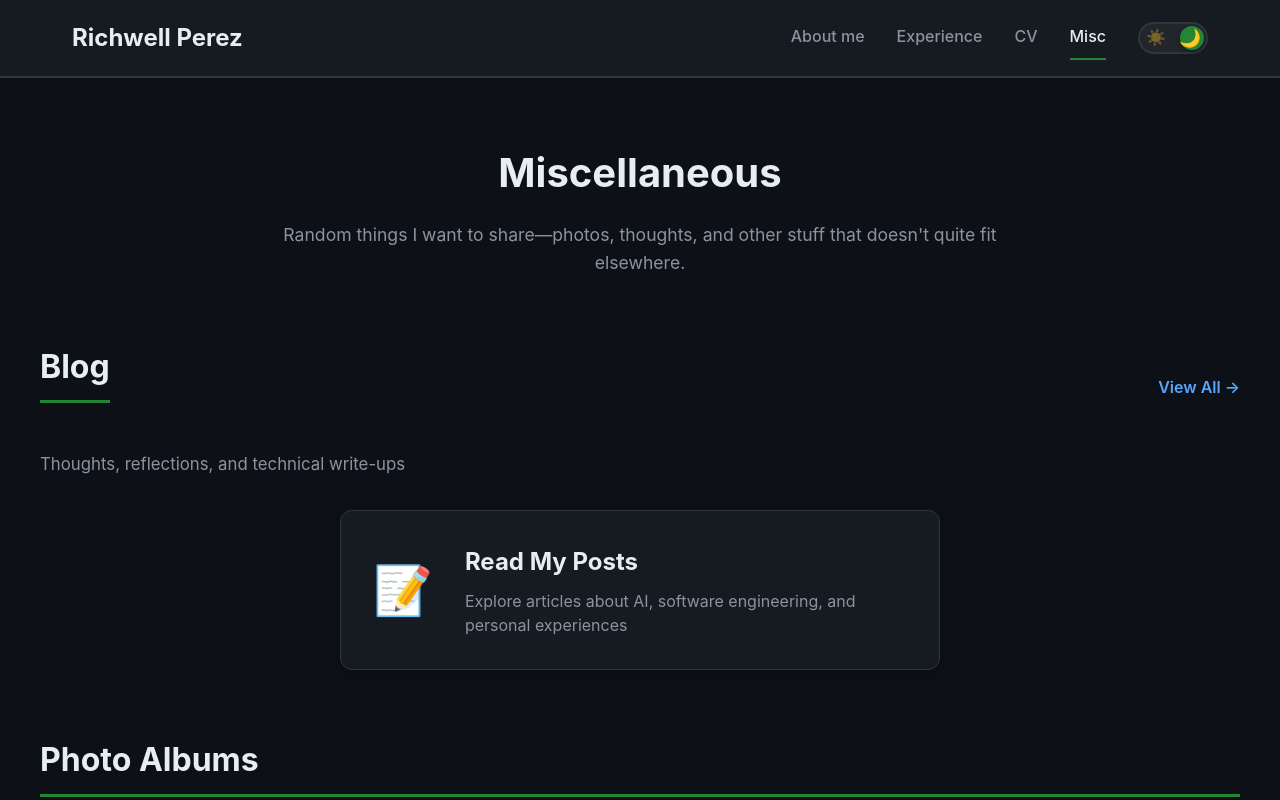
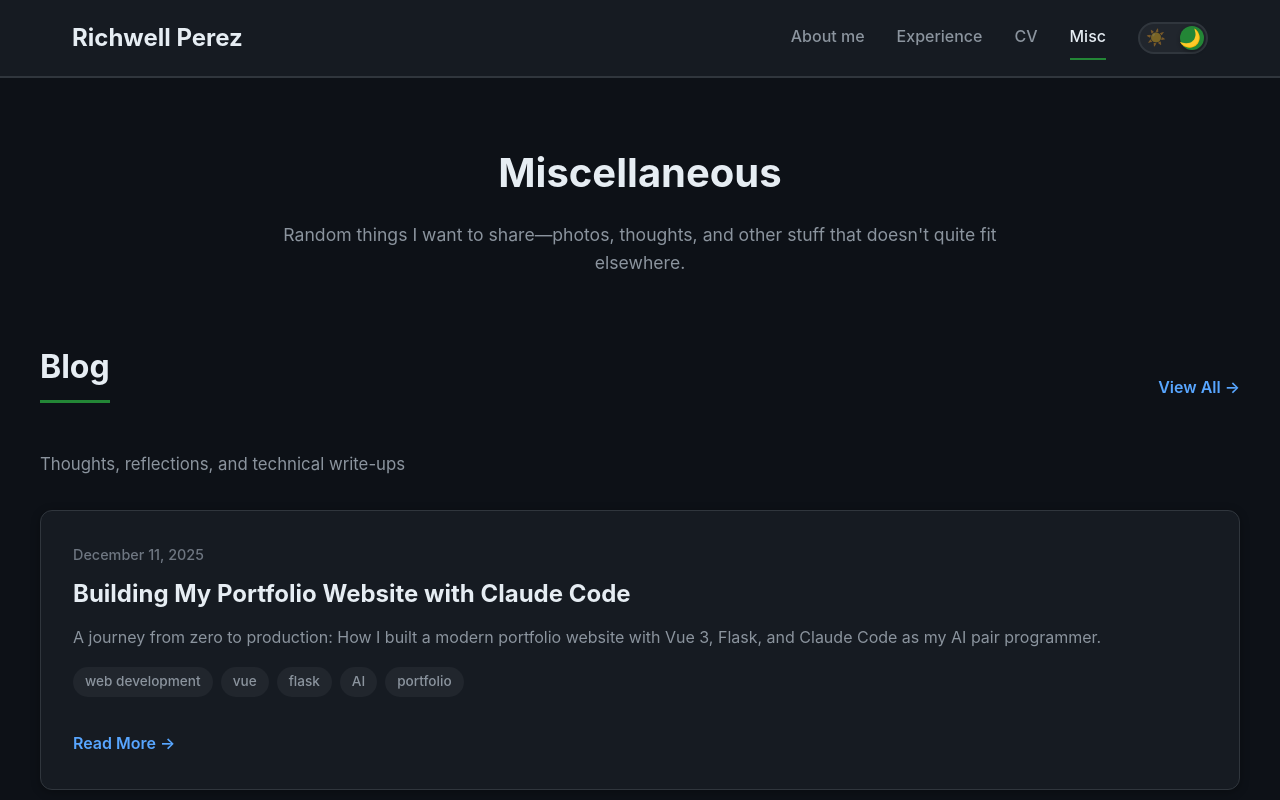
Before and after one commit to richwellp/richwellp.github.io, a Vue app in the folder frontend/: page /misc in a window 1280 px wide. Shown: the top 800 px of the page. Built offline with nearby package versions, Linux system fonts and the light colour scheme.

Commit message:
Changed blog section

```diff
--- a/frontend/src/views/Misc.vue
+++ b/frontend/src/views/Misc.vue
@@ -14,14 +14,32 @@
           <router-link to="/misc/blog" class="view-all-link">View All →</router-link>
         </div>
         <p class="section-description">Thoughts, reflections, and technical write-ups</p>
-        <div class="blog-preview">
-          <router-link to="/misc/blog" class="blog-cta">
-            <div class="blog-icon">📝</div>
-            <div>
-              <h3>Read My Posts</h3>
-              <p>Explore articles about AI, software engineering, and personal experiences</p>
+
+        <div v-if="loading" class="loading-state">
+          <p>Loading posts...</p>
+        </div>
+
+        <div v-else-if="recentPosts.length > 0" class="blog-grid">
+          <router-link
+            v-for="post in recentPosts"
+            :key="post.slug"
+            :to="`/misc/blog/${post.slug}`"
+            class="blog-card"
+          >
+            <div class="blog-card-content">
+              <div class="blog-date">{{ new Date(post.date).toLocaleDateString('en-US', { year: 'numeric', month: 'long', day: 'numeric' }) }}</div>
+              <h3>{{ post.title }}</h3>
+              <p class="blog-excerpt">{{ post.excerpt }}</p>
+              <div v-if="post.tags && post.tags.length" class="blog-tags">
+                <span v-for="tag in post.tags" :key="tag" class="tag">{{ tag }}</span>
+              </div>
             </div>
+            <div class="read-more">Read More →</div>
           </router-link>
+        </div>
+
+        <div v-else class="no-posts">
+          <p>No blog posts yet. Check back soon!</p>
         </div>
       </section>
 
@@ -82,6 +100,16 @@
 
 <script setup>
 import { RouterLink } from 'vue-router'
+import { onMounted, computed } from 'vue'
+import { useBlog } from '../composables/useBlog'
+
+const { posts, loading, fetchPosts } = useBlog()
+
+const recentPosts = computed(() => posts.value.slice(0, 3))
+
+onMounted(() => {
+  fetchPosts()
+})
 </script>
 
 <style scoped>
@@ -267,47 +295,97 @@ h1 {
 }
 
 /* Blog Section */
-.blog-preview {
-  display: flex;
-  justify-content: center;
+.loading-state,
+.no-posts {
+  text-align: center;
+  padding: 3rem 1rem;
+  color: var(--text-secondary);
+  font-size: 1.1rem;
 }
 
-.blog-cta {
+.blog-grid {
+  display: grid;
+  grid-template-columns: repeat(auto-fit, minmax(320px, 1fr));
+  gap: 2rem;
+  margin-top: 2rem;
+}
+
+.blog-card {
   background: var(--bg-card);
   border-radius: 12px;
   padding: 2rem;
-  display: flex;
-  align-items: center;
-  gap: 2rem;
   box-shadow: 0 2px 10px var(--shadow);
   border: 1px solid var(--border-color);
   text-decoration: none;
+  display: flex;
+  flex-direction: column;
+  justify-content: space-between;
   transition: transform 0.3s ease, box-shadow 0.3s ease, border-color 0.3s ease;
-  max-width: 600px;
-  width: 100%;
+  min-height: 280px;
 }
 
-.blog-cta:hover {
-  transform: translateY(-3px);
+.blog-card:hover {
+  transform: translateY(-5px);
   box-shadow: 0 4px 20px var(--shadow);
   border-color: var(--accent-primary);
 }
 
-.blog-icon {
-  font-size: 3rem;
-  flex-shrink: 0;
+.blog-card-content {
+  flex: 1;
 }
 
-.blog-cta h3 {
+.blog-date {
+  font-size: 0.9rem;
+  color: var(--text-tertiary);
+  margin-bottom: 0.75rem;
+  font-weight: 500;
+}
+
+.blog-card h3 {
   font-size: 1.5rem;
   color: var(--text-primary);
-  margin-bottom: 0.5rem;
+  margin-bottom: 1rem;
+  line-height: 1.3;
 }
 
-.blog-cta p {
+.blog-excerpt {
   color: var(--text-secondary);
   font-size: 1rem;
-  line-height: 1.5;
+  line-height: 1.6;
+  margin-bottom: 1rem;
+  display: -webkit-box;
+  -webkit-line-clamp: 3;
+  -webkit-box-orient: vertical;
+  overflow: hidden;
+}
+
+.blog-tags {
+  display: flex;
+  flex-wrap: wrap;
+  gap: 0.5rem;
+  margin-top: 1rem;
+}
+
+.tag {
+  display: inline-block;
+  background: var(--bg-tertiary);
+  color: var(--text-secondary);
+  padding: 0.25rem 0.75rem;
+  border-radius: 16px;
+  font-size: 0.85rem;
+  font-weight: 500;
+}
+
+.read-more {
+  color: var(--link-color);
+  font-weight: 600;
+  font-size: 1rem;
+  margin-top: 1rem;
+  transition: color 0.3s ease;
+}
+
+.blog-card:hover .read-more {
+  color: var(--link-hover);
 }
 
 /* Responsive */
@@ -320,7 +398,8 @@ h1 {
     font-size: 2rem;
   }
 
-  .albums-grid {
+  .albums-grid,
+  .blog-grid {
     grid-template-columns: 1fr;
   }
 
@@ -329,11 +408,5 @@ h1 {
     align-items: flex-start;
     gap: 1rem;
   }
-
-  .blog-cta {
-    flex-direction: column;
-    text-align: center;
-    gap: 1rem;
-  }
 }
 </style>
```
